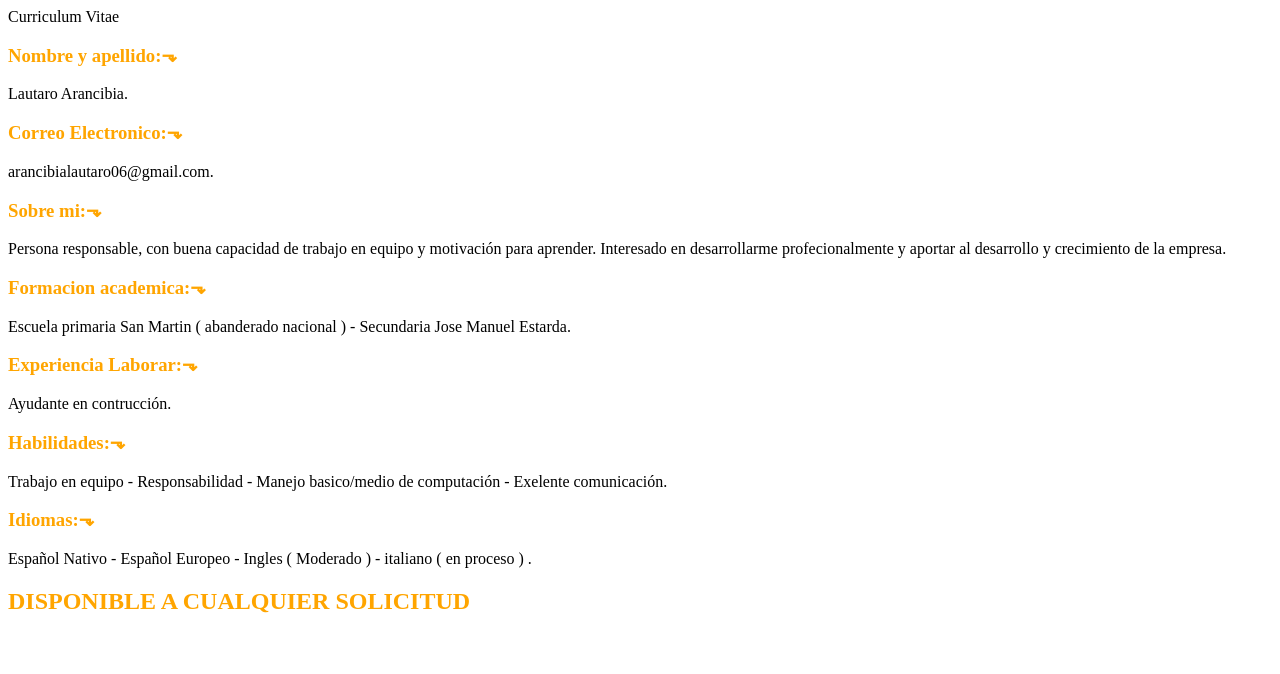
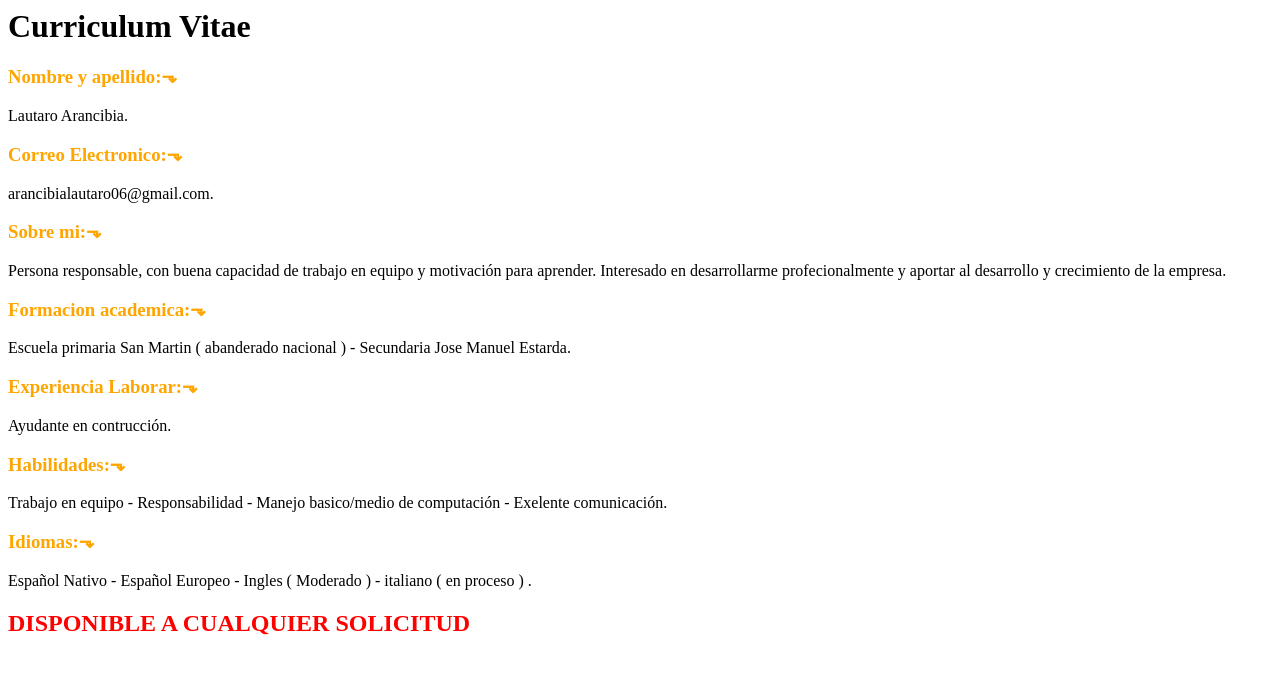
Before and after one commit to LautaroArancibia2009/FSD, a plain HTML site: page index.html in a window 1280 px wide. Drawn offline with Linux system fonts and the light colour scheme.

Commit message:
Update index.html

```diff
--- a/index.html
+++ b/index.html
@@ -3,7 +3,7 @@
 				<Title>CV Lautaro Arancibia</title>
 		</head>
 		<body>
-				<p style = " font - size: 50px;"> Curriculum Vitae </p>
+				<h1> Curriculum Vitae </h1>
 
 
 				<h3 style = "color:orange;">Nombre y apellido:⬎</h3> <p5>Lautaro Arancibia.</p5>
@@ -14,6 +14,6 @@
 				<h3 style = "color:orange;"> Experiencia Laborar:⬎</h3> <p5> Ayudante en contrucción.</p5>
 				<h3 style = "color:orange;"> Habilidades:⬎</h3> <p5>  Trabajo en equipo - Responsabilidad - Manejo basico/medio de computación - Exelente comunicación. </p5>
 				<h3 style = "color:orange;"> Idiomas:⬎</h3> <p5> Español Nativo - Español Europeo - Ingles ( Moderado ) - italiano ( en proceso ) .
-				<h2 style = "color:orange;"> DISPONIBLE A CUALQUIER SOLICITUD </H2>
+				<h2 style = "color:red;"> DISPONIBLE A CUALQUIER SOLICITUD </H2>
 		</body>
 </html>
```
